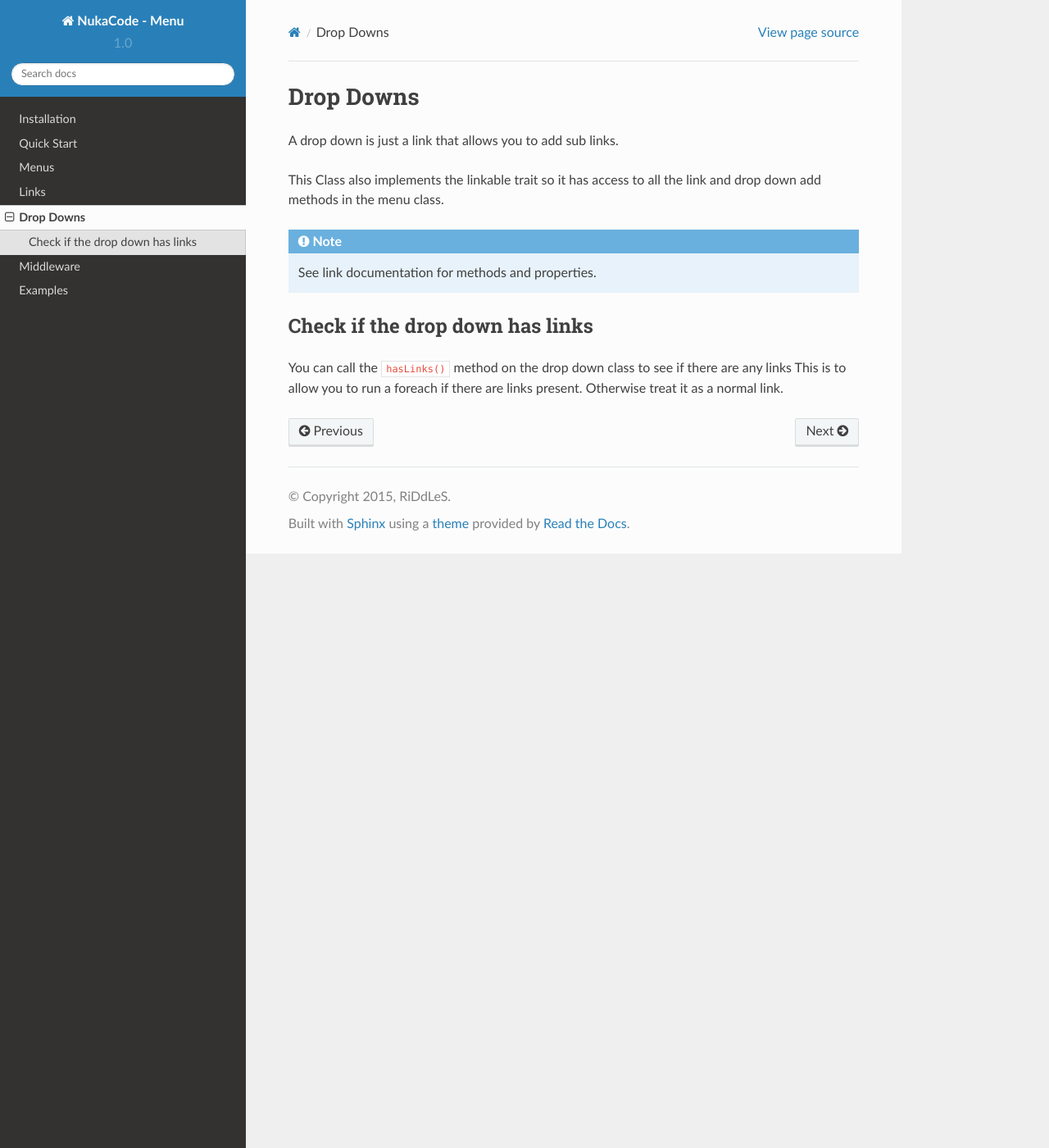
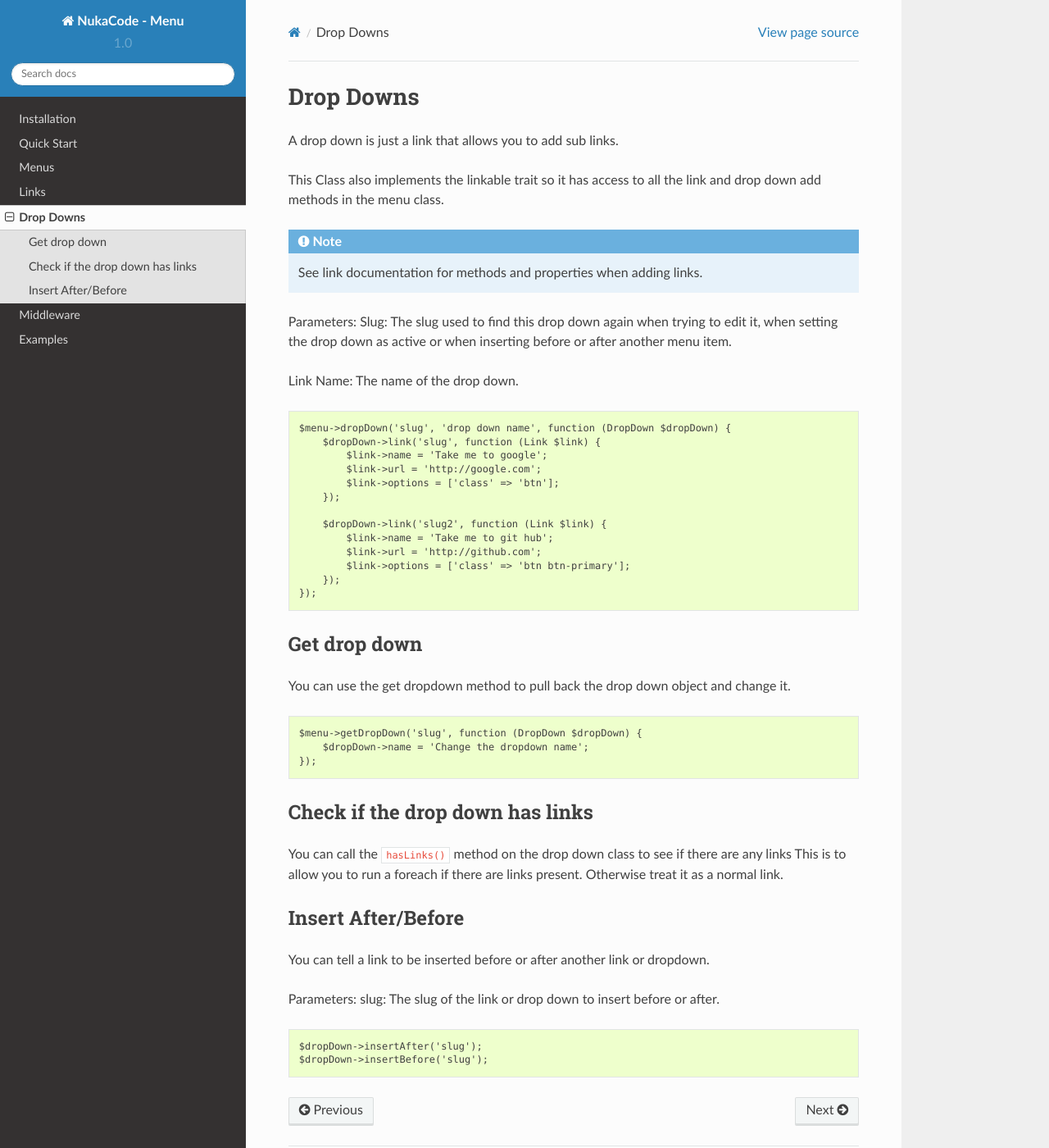
Before and after one commit to JumpGateio/Menu, a Sphinx documentation site: the page built from docs/source/dropDown.rst, in a window 1280 px wide and 1400 px high. Shown: the whole window at 82% size. Built offline with Sphinx 7.4.7 and the Read the Docs theme 2.0.0, drawn with Linux system fonts in a browser that asks for light colours.

Commit message:
updated dropdown docs

```diff
--- a/docs/source/dropDown.rst
+++ b/docs/source/dropDown.rst
@@ -4,9 +4,56 @@ A drop down is just a link that allows you to add sub links.
 
 This Class also implements the linkable trait so it has access to all the link and drop down add methods in the menu class.
 
-.. note:: See link documentation for methods and properties.
+.. note:: See link documentation for methods and properties when adding links.
+
+
+Parameters:
+Slug: The slug used to find this drop down again when trying to edit it, when setting the drop down as active or when
+inserting before or after another menu item.
+
+Link Name: The name of the drop down.
+
+.. code::
+
+    $menu->dropDown('slug', 'drop down name', function (DropDown $dropDown) {
+        $dropDown->link('slug', function (Link $link) {
+            $link->name = 'Take me to google';
+            $link->url = 'http://google.com';
+            $link->options = ['class' => 'btn'];
+        });
+
+        $dropDown->link('slug2', function (Link $link) {
+            $link->name = 'Take me to git hub';
+            $link->url = 'http://github.com';
+            $link->options = ['class' => 'btn btn-primary'];
+        });
+    });
+
+Get drop down
+-------------
+You can use the get dropdown method to pull back the drop down object and change it.
+
+.. code::
+
+    $menu->getDropDown('slug', function (DropDown $dropDown) {
+        $dropDown->name = 'Change the dropdown name';
+    });
+
 
 Check if the drop down has links
 --------------------------------
 You can call the ``hasLinks()`` method on the drop down class to see if there are any links
 This is to allow you to run a foreach if there are links present. Otherwise treat it as a normal link.
+
+
+Insert After/Before
+-------------------
+You can tell a link to be inserted before or after another link or dropdown.
+
+Parameters:
+slug: The slug of the link or drop down to insert before or after.
+
+.. code::
+
+    $dropDown->insertAfter('slug');
+    $dropDown->insertBefore('slug');
```
